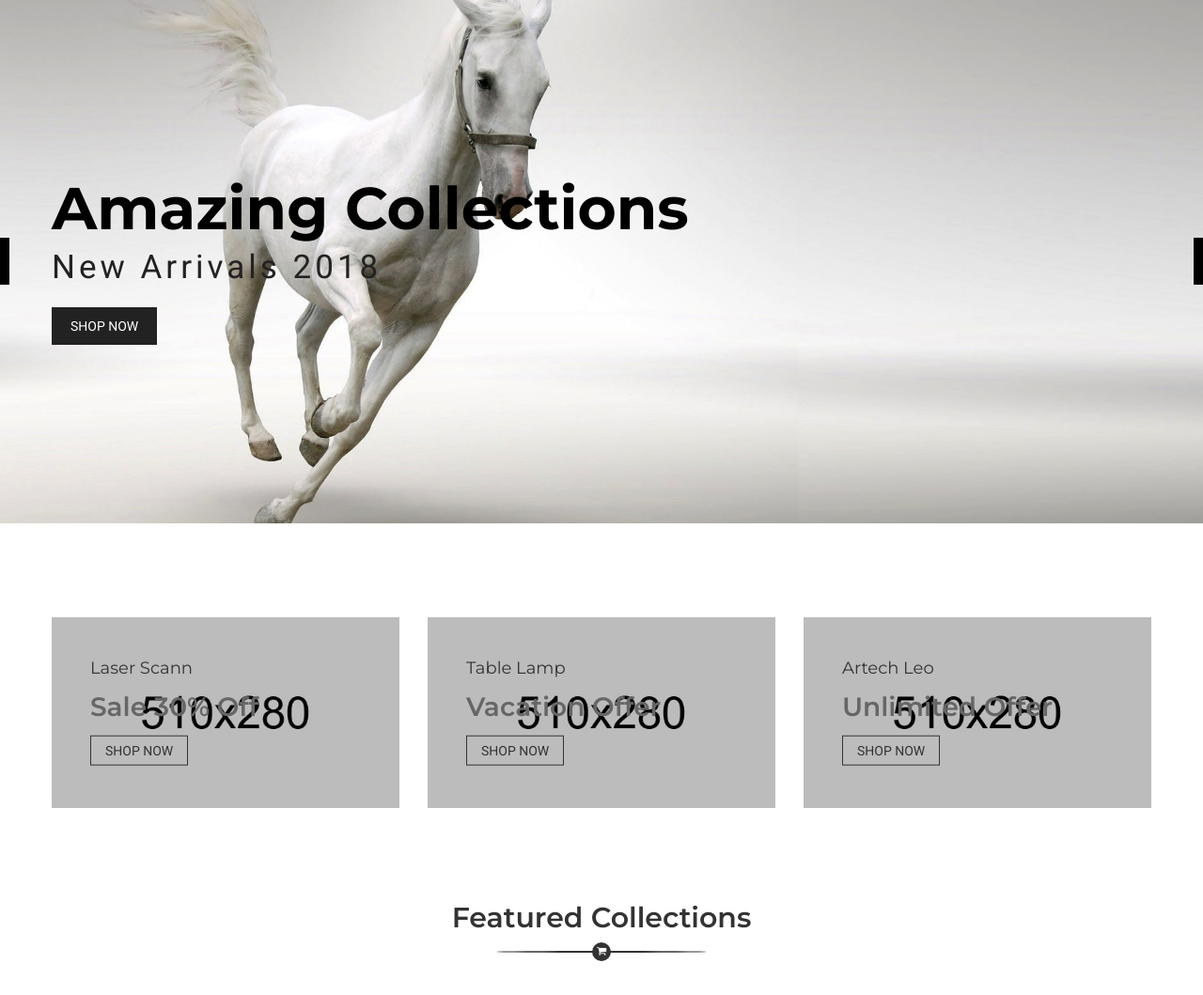
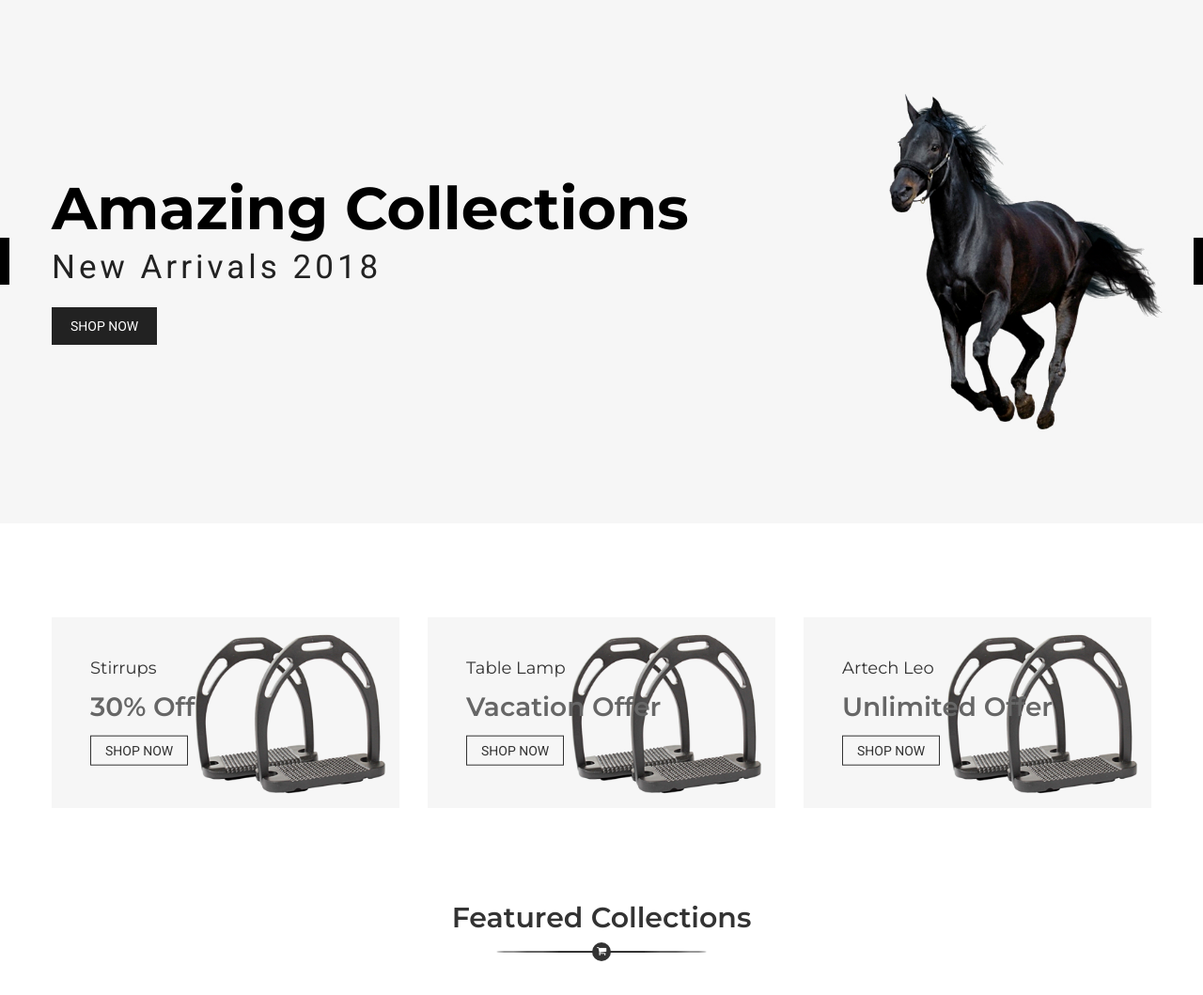
Before and after one commit to JRCrawford/equilon, a Symfony app: template templates/homepage/show.html.twig in a window 1280 px wide. Shown: the part 85-1144 px from the top of the page at 94% size. Run offline with Twig, Linux system fonts and the light colour scheme; the template is opened without the code that fills it, so the values that code supplies are empty; some libraries are stand-ins or nearby versions; grey boxes are pictures that could not be loaded.

Commit message:
Tided up the homepage

```diff
--- a/templates/homepage/show.html.twig
+++ b/templates/homepage/show.html.twig
@@ -196,17 +196,17 @@
                         <div class="row">
                             <div class="col-md-4">
                                 <div class="banner-style-2-img mb-res">
-                                    <img src="assets/img/banner/6.jpg" alt="">
+                                    <img src="{{ asset('assets/img/banner/sale-stirrups.png') }}" alt="">
                                     <div class="banner-style-2-dec">
-                                        <h4>Laser Scann</h4>
-                                        <h3>Sale 30% off</h3>
+                                        <h4>Stirrups</h4>
+                                        <h3>30% off</h3>
                                         <a href="#">shop now</a>
                                     </div>
                                 </div>
                             </div>
                             <div class="col-md-4">
                                 <div class="banner-style-2-img mb-res">
-                                    <img src="assets/img/banner/7.jpg" alt="">
+                                    <img src="{{ asset('assets/img/banner/sale-stirrups.png') }}" alt="">
                                     <div class="banner-style-2-dec">
                                         <h4>Table Lamp</h4>
                                         <h3>Vacation Offer</h3>
@@ -216,7 +216,7 @@
                             </div>
                             <div class="col-md-4">
                                 <div class="banner-style-2-img">
-                                    <img src="assets/img/banner/8.jpg" alt="">
+                                    <img src="{{ asset('assets/img/banner/sale-stirrups.png') }}" alt="">
                                     <div class="banner-style-2-dec">
                                         <h4>Artech leo</h4>
                                         <h3>Unlimited offer</h3>
```
Also changed, not shown: public/assets/img/banner/10.jpg (deleted), public/assets/img/banner/11.jpg (deleted), public/assets/img/banner/12.jpg (deleted), public/assets/img/banner/13.jpg (deleted), public/assets/img/banner/14.jpg (deleted), public/assets/img/banner/15.jpg (deleted), public/assets/img/banner/6.jpg (deleted), public/assets/img/banner/7.jpg (deleted), public/assets/img/banner/8.jpg (deleted), public/assets/img/banner/9.jpg (deleted), public/assets/img/banner/food1.jpg (deleted), public/assets/img/banner/food2.jpg (deleted), public/assets/img/banner/mission.jpg (deleted), public/assets/img/banner/sale-stirrups.png (added), 1 more files.
